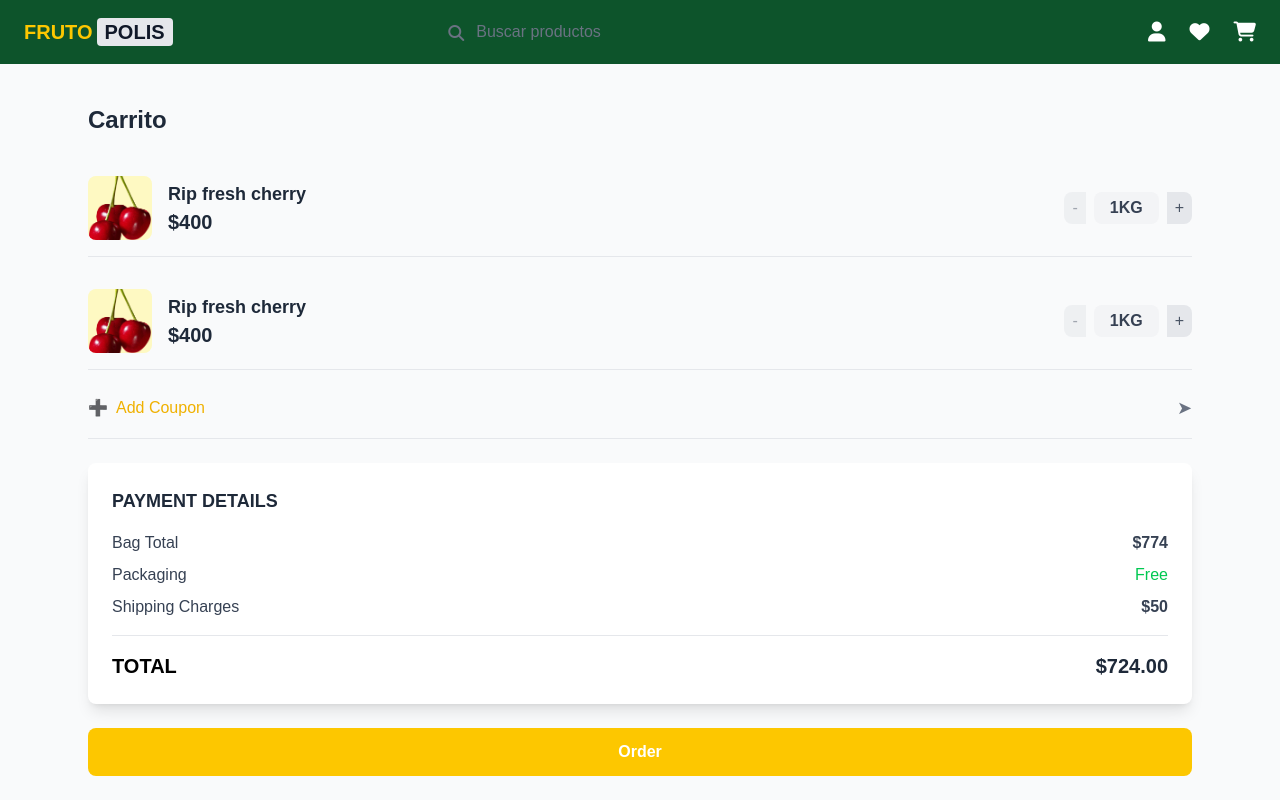
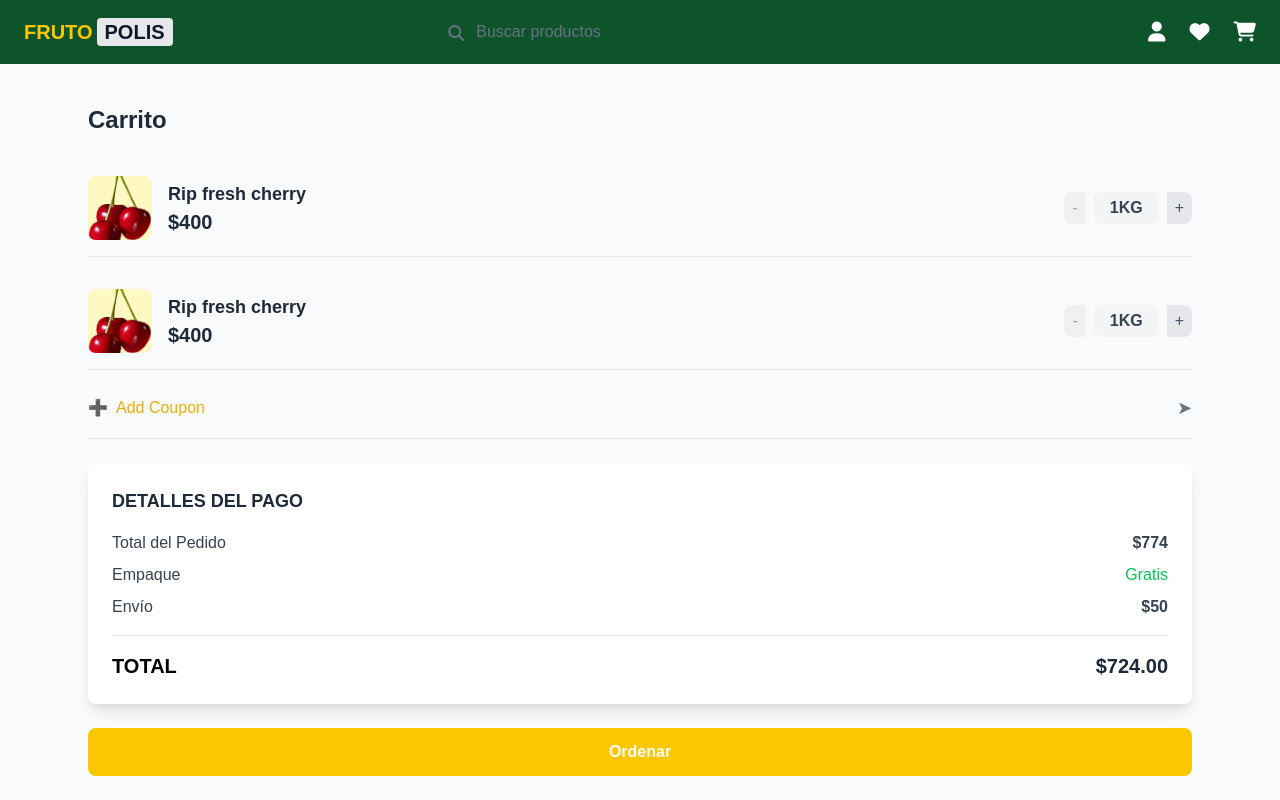
Before and after one commit to alicarpio/E-Fruity, a Vue app in the folder frontend-fruity/: page /shopping-cart in a window 1280 px wide. Shown: the top 800 px of the page. Built offline with nearby package versions, Linux system fonts and the light colour scheme.

Commit message:
Modify Shooping cart page

```diff
--- a/frontend-fruity/src/pages/ShoppingCart.vue
+++ b/frontend-fruity/src/pages/ShoppingCart.vue
@@ -1,7 +1,17 @@
 <script setup lang="ts">
+import { ref } from 'vue';
 import NavBar from '@/components/NavBar.vue';
 import Footer from '@/components/Footer.vue';
 import PorductShop from '@/components/PorductShop.vue';
+import Congratulation from '@/components/Congratulation.vue'; // Importamos el componente Congratulation
+
+// Bandera reactiva para alternar entre el carrito y la pantalla de confirmación
+const showCongratulation = ref(false);
+
+// Función para mostrar el componente Congratulation
+const handleOrder = () => {
+  showCongratulation.value = true;
+};
 </script>
 
 <template>
@@ -10,7 +20,7 @@ import PorductShop from '@/components/PorductShop.vue';
 
   <!-- Contenido Principal -->
   <main class="bg-gray-50 min-h-screen">
-    <section class="max-w-6xl mx-auto py-10 px-6">
+    <section v-if="!showCongratulation" class="max-w-6xl mx-auto py-10 px-6">
       <!-- Título -->
       <h1 class="text-2xl font-bold text-gray-800 mb-6">Carrito</h1>
 
@@ -31,18 +41,18 @@ import PorductShop from '@/components/PorductShop.vue';
 
       <!-- Detalles de Pago -->
       <div class="mt-6 bg-white rounded-lg shadow-lg p-6">
-        <h2 class="text-lg font-bold text-gray-800 mb-4">PAYMENT DETAILS</h2>
+        <h2 class="text-lg font-bold text-gray-800 mb-4">DETALLES DEL PAGO</h2>
         <ul class="text-gray-700 space-y-2">
           <li class="flex justify-between">
-            <span>Bag Total</span>
+            <span>Total del Pedido</span>
             <span class="font-bold">$774</span>
           </li>
           <li class="flex justify-between">
-            <span>Packaging</span>
-            <span class="text-green-500">Free</span>
+            <span>Empaque</span>
+            <span class="text-green-500">Gratis</span>
           </li>
           <li class="flex justify-between">
-            <span>Shipping Charges</span>
+            <span>Envío</span>
             <span class="font-bold">$50</span>
           </li>
         </ul>
@@ -55,9 +65,15 @@ import PorductShop from '@/components/PorductShop.vue';
       <!-- Botón Ordenar -->
       <button
         class="mt-6 w-full bg-yellow-400 text-white font-bold py-3 rounded-lg hover:bg-yellow-500 transition"
+        @click="handleOrder"
       >
-        Order
+        Ordenar
       </button>
+    </section>
+
+    <!-- Pantalla de Felicitaciones -->
+    <section v-else>
+      <Congratulation />
     </section>
   </main>
 
```
